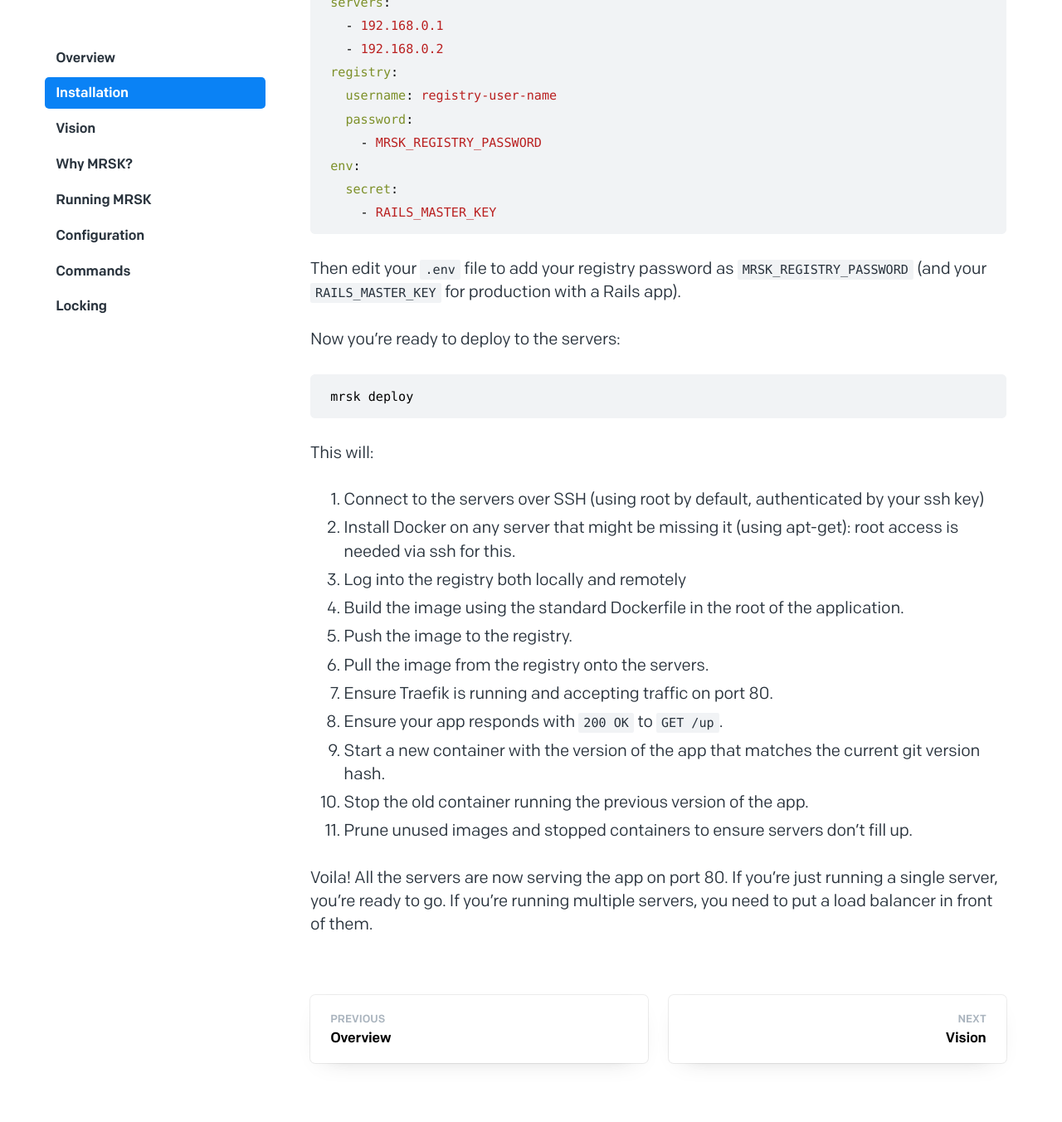
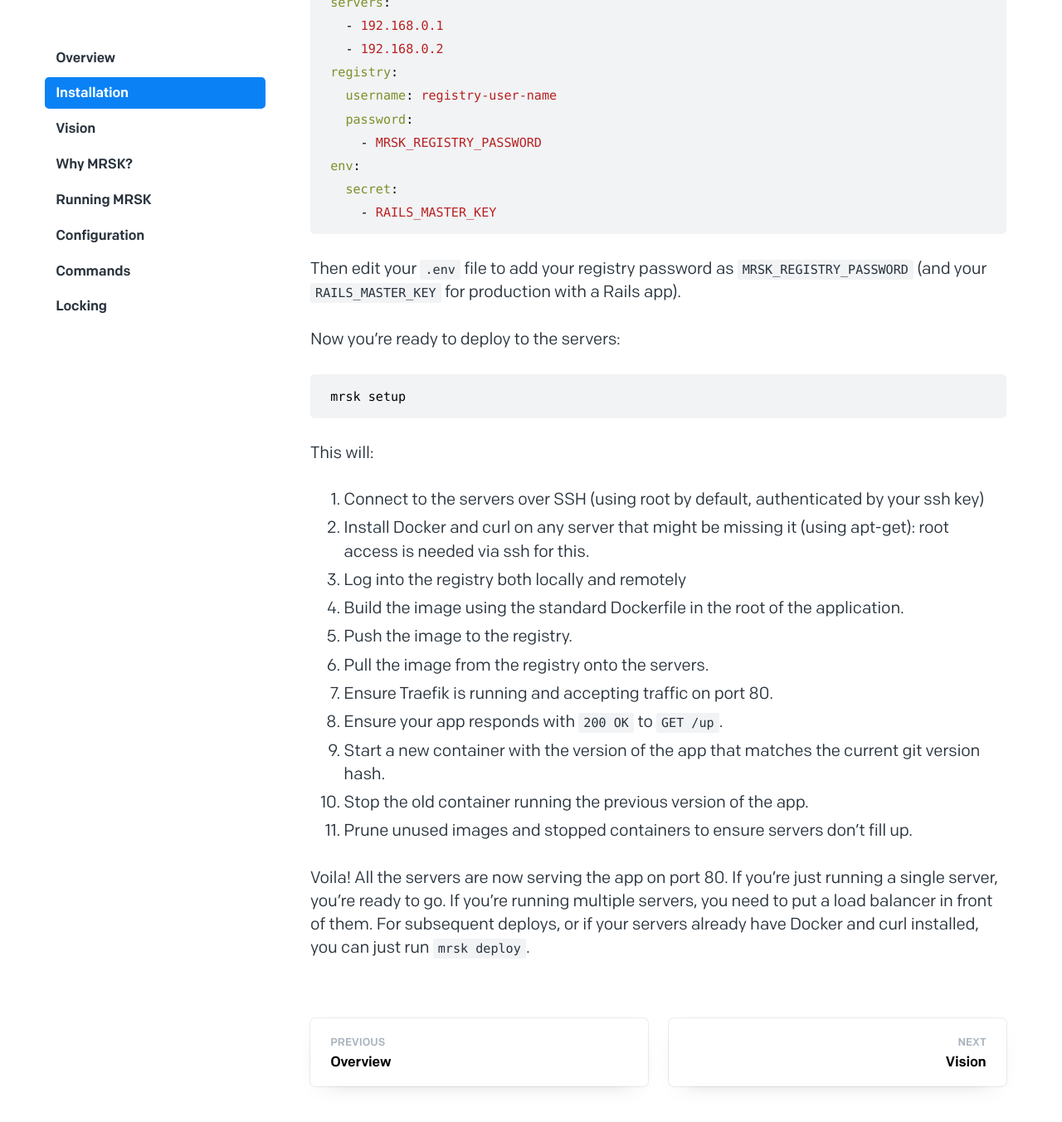
Before and after one commit to basecamp/kamal-site, a Jekyll site: the page built from _docs/installation.md, in a window 1280 px wide and 1400 px high, scrolled down 776 px. Shown: the top 1352 px of the window at 83% size. Built offline with Jekyll 4.4.1, drawn with Linux system fonts in a browser that asks for light colours.

Commit message:
docs: change intro command to mrsk setup

````diff
--- a/_docs/installation.md
+++ b/_docs/installation.md
@@ -39,13 +39,13 @@ Then edit your `.env` file to add your registry password as `MRSK_REGISTRY_PASSW
 Now you're ready to deploy to the servers:
 
 ```
-mrsk deploy
+mrsk setup
 ```
 
 This will:
 
 1. Connect to the servers over SSH (using root by default, authenticated by your ssh key)
-2. Install Docker on any server that might be missing it (using apt-get): root access is needed via ssh for this.
+2. Install Docker and curl on any server that might be missing it (using apt-get): root access is needed via ssh for this.
 3. Log into the registry both locally and remotely
 4. Build the image using the standard Dockerfile in the root of the application.
 5. Push the image to the registry.
@@ -56,4 +56,4 @@ This will:
 10. Stop the old container running the previous version of the app.
 11. Prune unused images and stopped containers to ensure servers don't fill up.
 
-Voila! All the servers are now serving the app on port 80. If you're just running a single server, you're ready to go. If you're running multiple servers, you need to put a load balancer in front of them.
+Voila! All the servers are now serving the app on port 80. If you're just running a single server, you're ready to go. If you're running multiple servers, you need to put a load balancer in front of them. For subsequent deploys, or if your servers already have Docker and curl installed, you can just run `mrsk deploy`.
````
